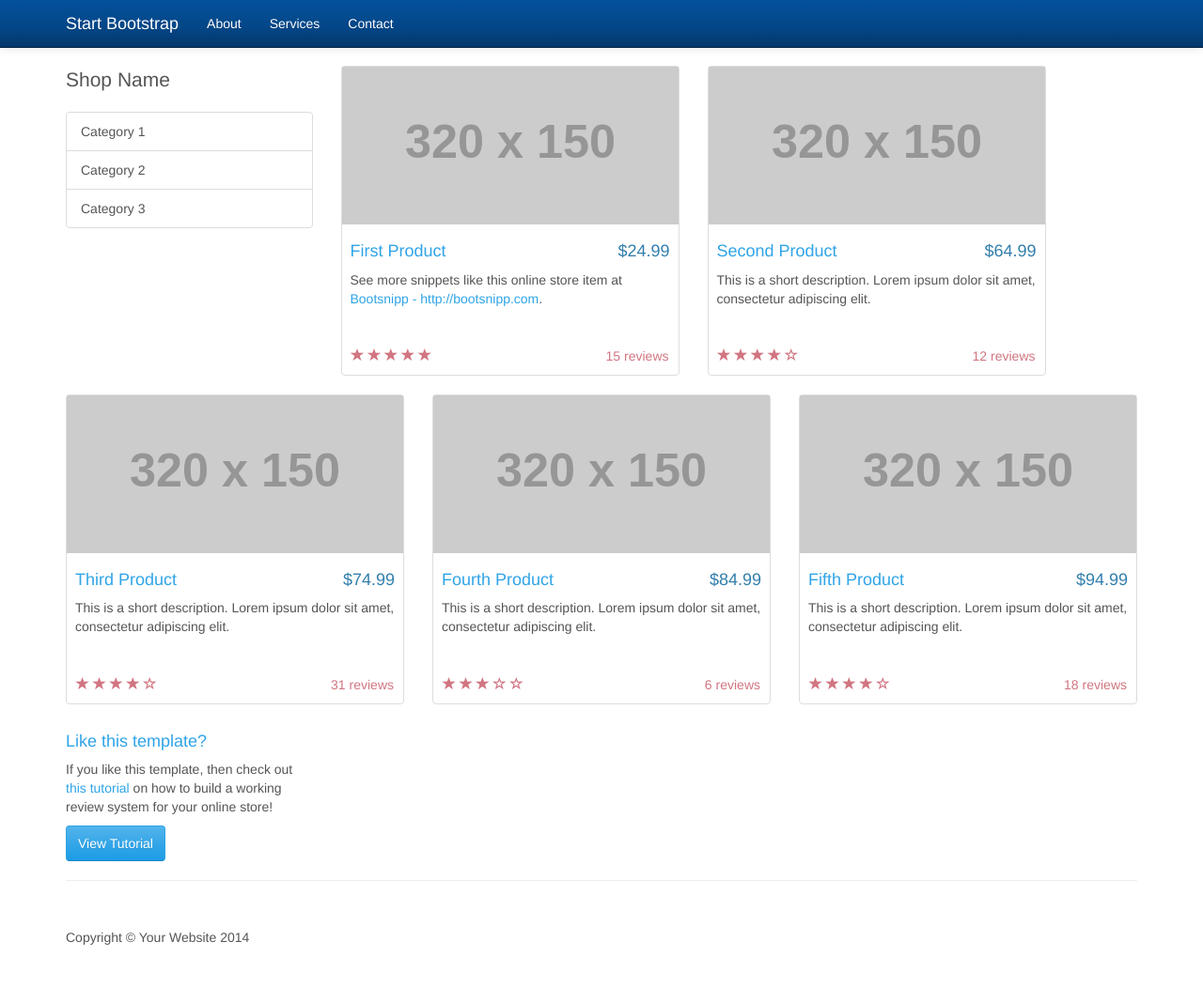
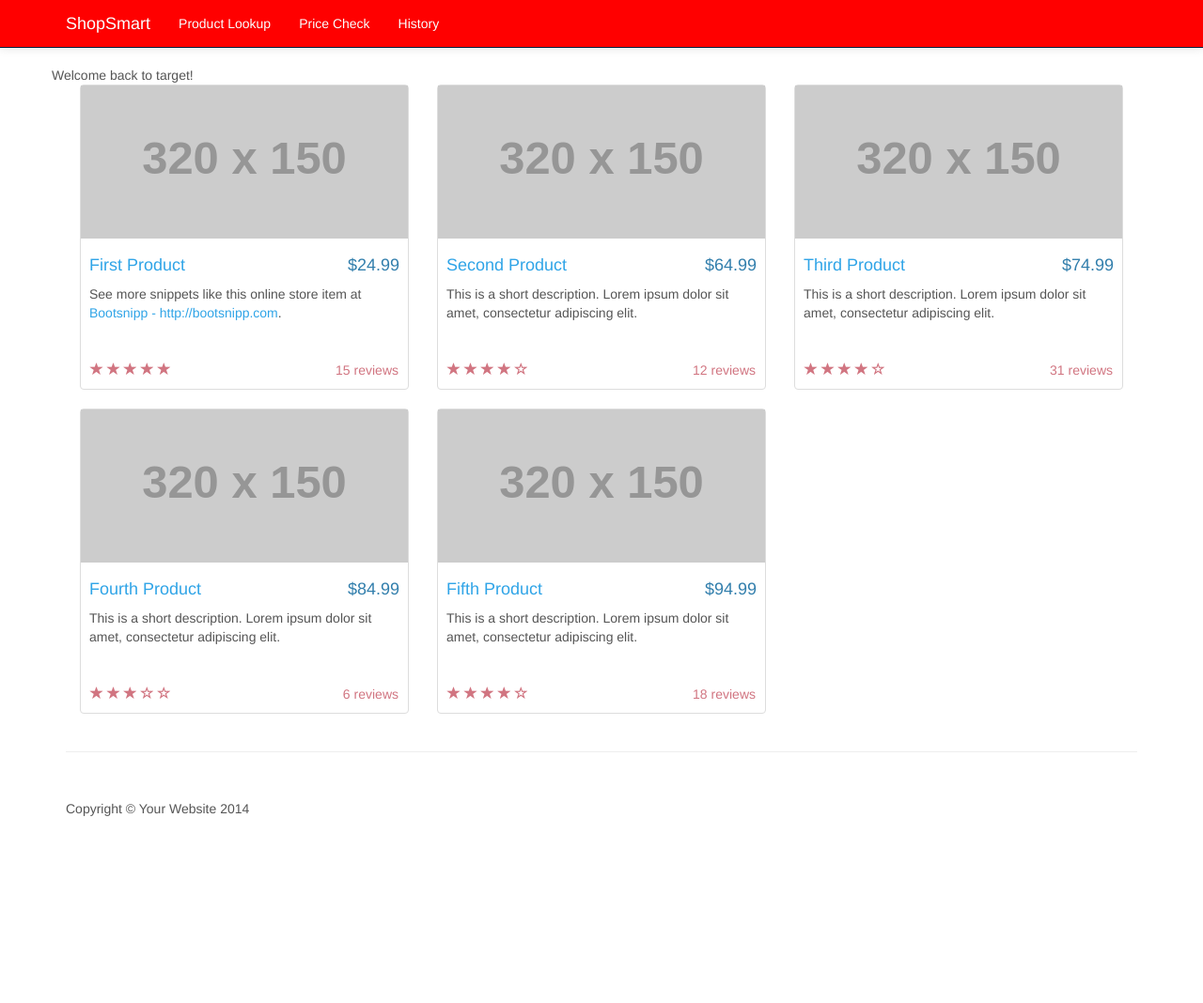
Before and after one commit to himanshuo/cs-4753-project, a Django app: page /home/ in a window 1280 px wide. Shown: the whole page at 94% size. After the commit the page ends 869 px from the top, so only its background shows below. Run offline with Django 3.2, Linux system fonts and the light colour scheme; grey boxes labelled with a size stand in for pictures from a placeholder-image service; some libraries are stand-ins or nearby versions.

```diff
--- a/shopsmart/home/templates/home.html
+++ b/shopsmart/home/templates/home.html
@@ -1,5 +1,8 @@
 {% extends "home_template.html" %}
 
+{% block header %}
+    Welcome back to target!
+{% endblock %}
 
 {% block content %}
 
--- a/shopsmart/home/templates/home_template.html
+++ b/shopsmart/home/templates/home_template.html
@@ -28,6 +28,7 @@
 
 </head>
 
+
 <body>
 
 <!-- Navigation -->
@@ -41,19 +42,19 @@
                 <span class="icon-bar"></span>
                 <span class="icon-bar"></span>
             </button>
-                <a class="navbar-brand" href="#">Start Bootstrap</a>
+            <a class="navbar-brand" href="#">ShopSmart</a>
         </div>
         <!-- Collect the nav links, forms, and other content for toggling -->
         <div class="collapse navbar-collapse" id="bs-example-navbar-collapse-1">
             <ul class="nav navbar-nav">
                 <li>
-                        <a href="#">About</a>
+                    <a href="#">Product Lookup</a>
                 </li>
                 <li>
-                        <a href="#">Services</a>
+                    <a href="#">Price Check</a>
                 </li>
                 <li>
-                        <a href="#">Contact</a>
+                    <a href="#">History</a>
                 </li>
             </ul>
         </div>
@@ -67,34 +68,13 @@
 
     <div class="row">
 
-            <div class="col-md-3">
-                <p class="lead">Shop Name</p>
-                <div class="list-group">
-                    <a href="#" class="list-group-item">Category 1</a>
-                    <a href="#" class="list-group-item">Category 2</a>
-                    <a href="#" class="list-group-item">Category 3</a>
-                </div>
+        {% block header %}
+        {% endblock %}
+
     </div>
 
     {% block content %}
     {% endblock %}
-
-            <div class="col-md-9">
-
-                <div class="row">
-
-                    <div class="col-sm-4 col-lg-4 col-md-4">
-                        <h4><a href="#">Like this template?</a>
-                        </h4>
-                        <p>If you like this template, then check out <a target="_blank" href="http://maxoffsky.com/code-blog/laravel-shop-tutorial-1-building-a-review-system/">this tutorial</a> on how to build a working review system for your online store!</p>
-                        <a class="btn btn-primary" target="_blank" href="http://maxoffsky.com/code-blog/laravel-shop-tutorial-1-building-a-review-system/">View Tutorial</a>
-                    </div>
-
-                </div>
-
-            </div>
-
-        </div>
 
 </div>
 <!-- /.container -->
@@ -119,7 +99,7 @@
 <script src="//code.jquery.com/jquery-1.11.2.min.js"></script>
 
 <!-- Bootstrap Core JavaScript -->
-    <script src=""{% static "js/bootstrap.min.js" %}""></script>
+<script src="{% static "js/bootstrap.min.js" %} "></script>
 
 
 </body>
--- a/shopsmart/static/css/shopsmart.css
+++ b/shopsmart/static/css/shopsmart.css
@@ -8,17 +8,13 @@ body {
     padding-top: 70px; /* Required padding for .navbar-fixed-top. Remove if using .navbar-static-top. Change if height of navigation changes. */
 }
 
+.navbar-inverse {
+	background: red;
+	background-image: none;
+}
+
 .slide-image {
     width: 100%;
-}
-
-.carousel-holder {
-    margin-bottom: 30px;
-}
-
-.carousel-control,
-.item {
-    border-radius: 4px;
 }
 
 .caption {
```
Lines whose indentation alone changed are shown as unchanged.
